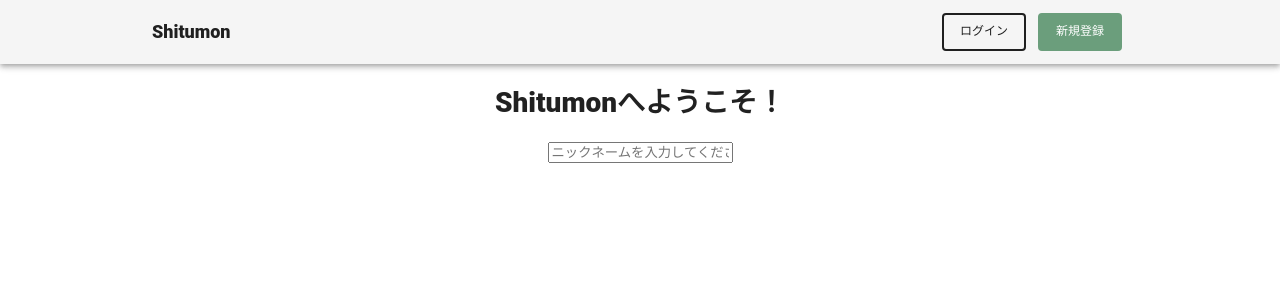
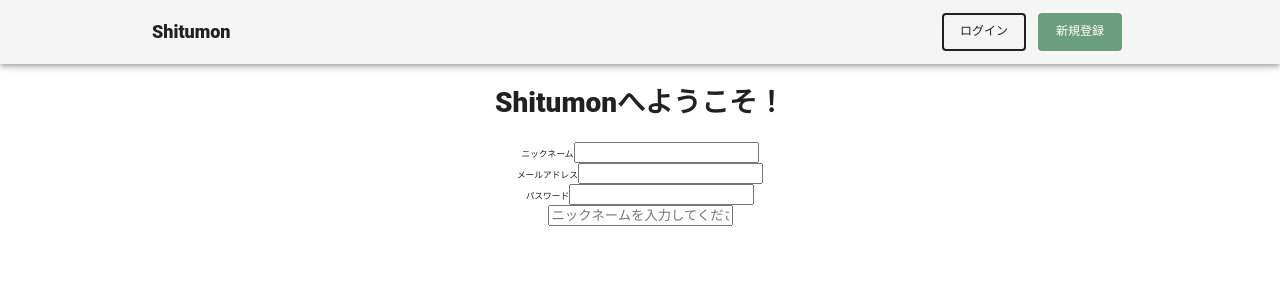
Before and after one commit to j9141997/question_service, a Next.js app: page /auth/register in a window 1280 px wide. Shown: the top 300 px of the page. Built offline with nearby package versions, Linux system fonts and the light colour scheme.

Commit message:
create input component

```diff
--- /dev/null
+++ b/src/components/molecule/InputField.tsx
@@ -0,0 +1,24 @@
+import { FC } from 'react';
+import styled from 'styled-components';
+
+type Props = {
+  labelName: string;
+  name: string;
+}
+
+type labelProps = Pick<Props, 'name'>;
+
+const InputGroup = styled.div``
+const InputLabel = styled.label.attrs<labelProps>(({ name }) => ({
+    for: name
+}))``
+const Input = styled.input``
+
+const InputFiled: FC<Props> = ({ labelName, name }) => (
+  <InputGroup>
+    <InputLabel for={name}>{ labelName }</InputLabel>
+    <Input name={name} />
+  </InputGroup>
+);
+
+export default InputFiled;
--- a/src/pages/auth/register.tsx
+++ b/src/pages/auth/register.tsx
@@ -1,7 +1,8 @@
 import React, { ComponentProps } from 'react'
+import styled from 'styled-components';
 
-import styled from 'styled-components';
 import AuthContainer from '../../components/organism/AuthContainer';
+import InputFiled from '../../components/molecule/InputField';
 import Button from '@material-ui/core/Button';
 import { QuestionList } from '../../components/organism/QuestionList';
 import Form from '../../components/organism/Form';
@@ -14,6 +15,9 @@ const RegisterTitle = styled.h1`
 const register = (props) => (
   <AuthContainer>
     <RegisterTitle>Shitumonへようこそ！</RegisterTitle>
+    <InputFiled labelName="ニックネーム" name="nickname" />
+    <InputFiled labelName="メールアドレス" name="email" />
+    <InputFiled labelName="パスワード" name="password" />
     <input type="nickname" placeholder="ニックネームを入力してください" required/>
   </AuthContainer>
 );
```
